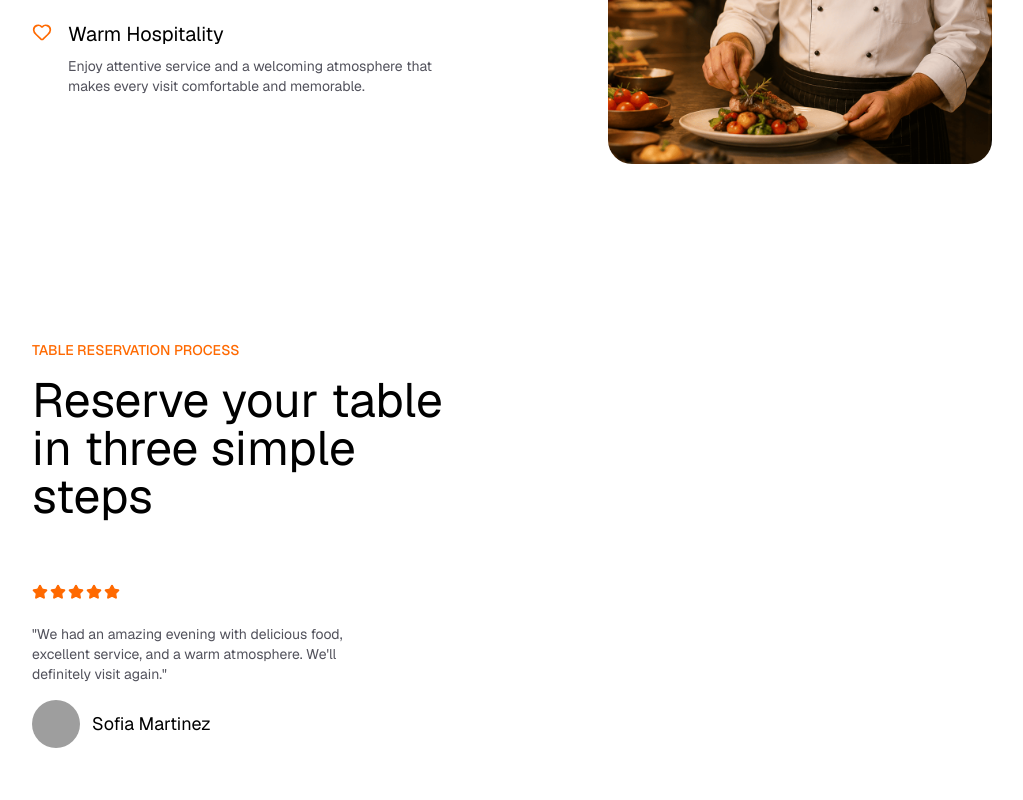
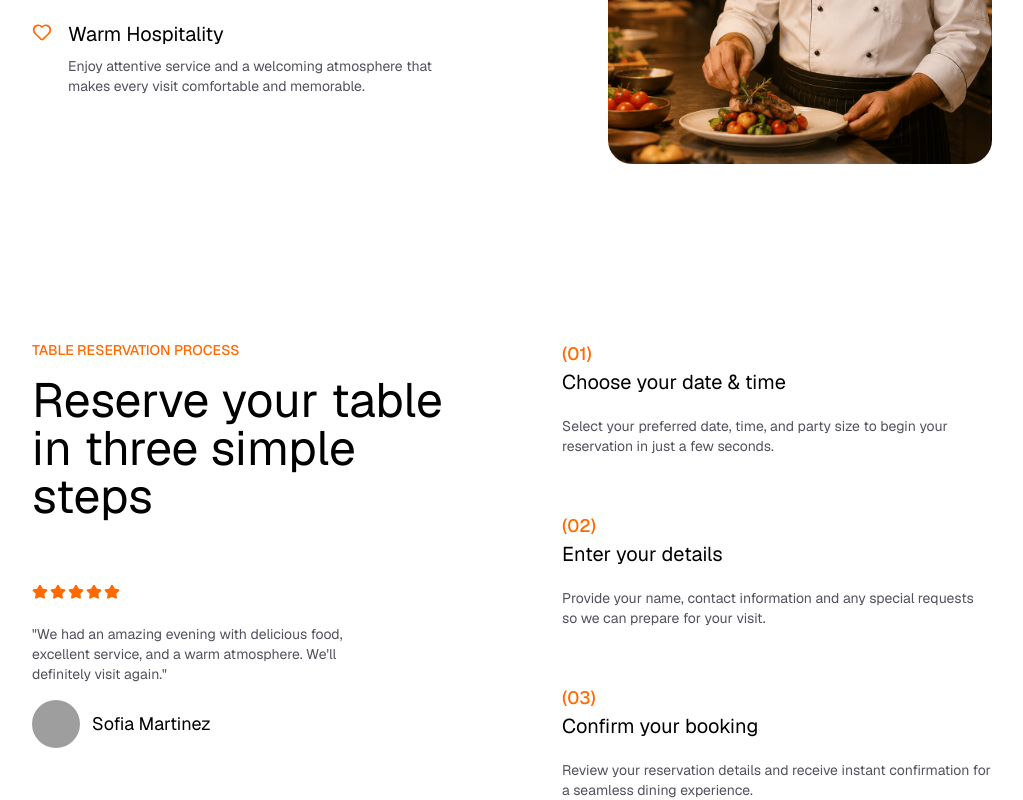
Before and after one commit to Jisap/vite-react-restro, a React (Vite) app: page / in a window 1280 px wide. Shown: the part 3133-3933 px from the top of the page, without its empty margins (128-1151 px from the left). Before the commit the page ends 3881 px from the top, so only its background shows below. Built offline with nearby package versions, Linux system fonts and the light colour scheme; grey boxes are pictures that could not be loaded.

Commit message:
BookingProcess

```diff
--- a/src/sections/BookingProcess.jsx
+++ b/src/sections/BookingProcess.jsx
@@ -1,6 +1,6 @@
 import { Star } from "lucide-react"
 import Animated from "../components/Animated"
-import { bookingTestimonial } from "../data/data"
+import { bookingSteps, bookingTestimonial } from "../data/data"
 
 const BookingProcess = () => {
   return (
@@ -45,8 +45,22 @@
         </div>
 
         {/* Right Side */}
-        <div >
+        <div className="space-y-14 text-left">
+          {bookingSteps.map((step, index) => (
+            <Animated
+              key={index}
+              y={150}
+              delay={index * 0.15}
+              className="items-start gap-9"
+            >
+              <span className="text-orange-500 font-medium text-lg shrink-0">{step.number}</span>
 
+              <div className="flex flex-col">
+                <h3 className="text-xl mb-5">{step.title}</h3>
+                <p className="text-zinc-600">{step.description}</p>
+              </div>
+            </Animated>
+          ))}
         </div>
 
       </div>
```
